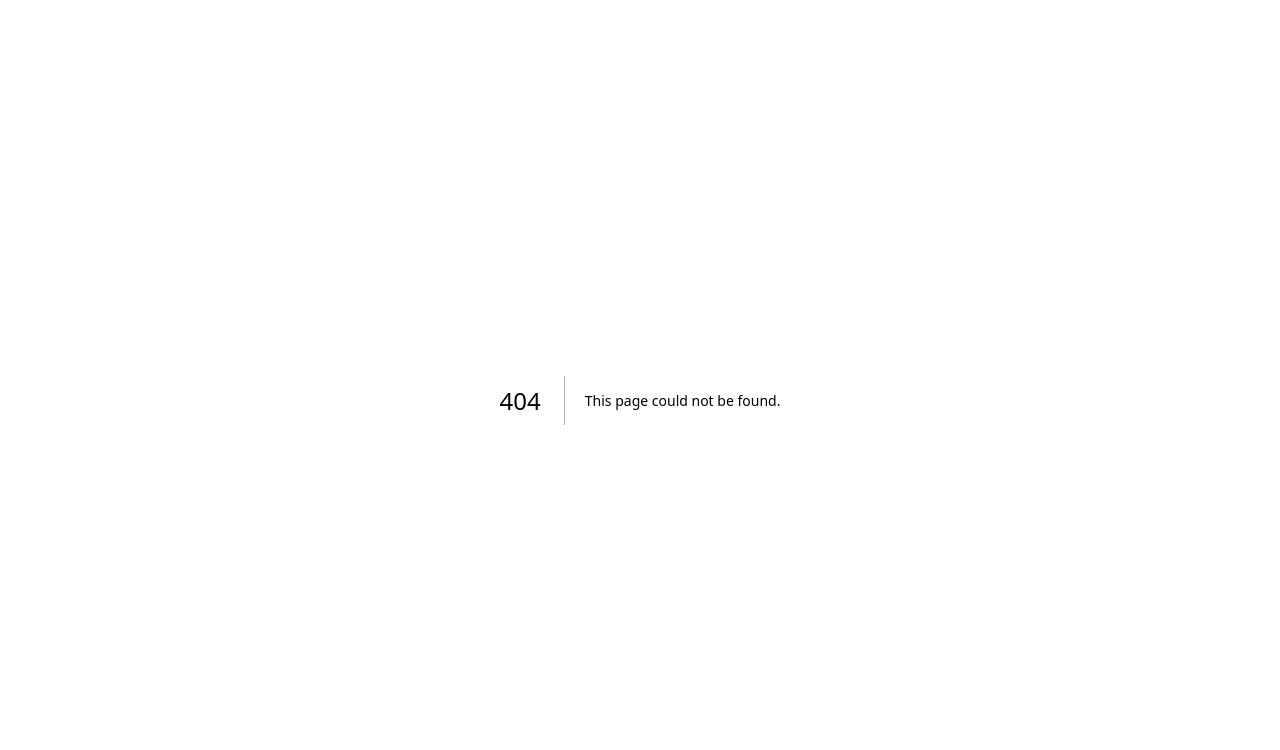
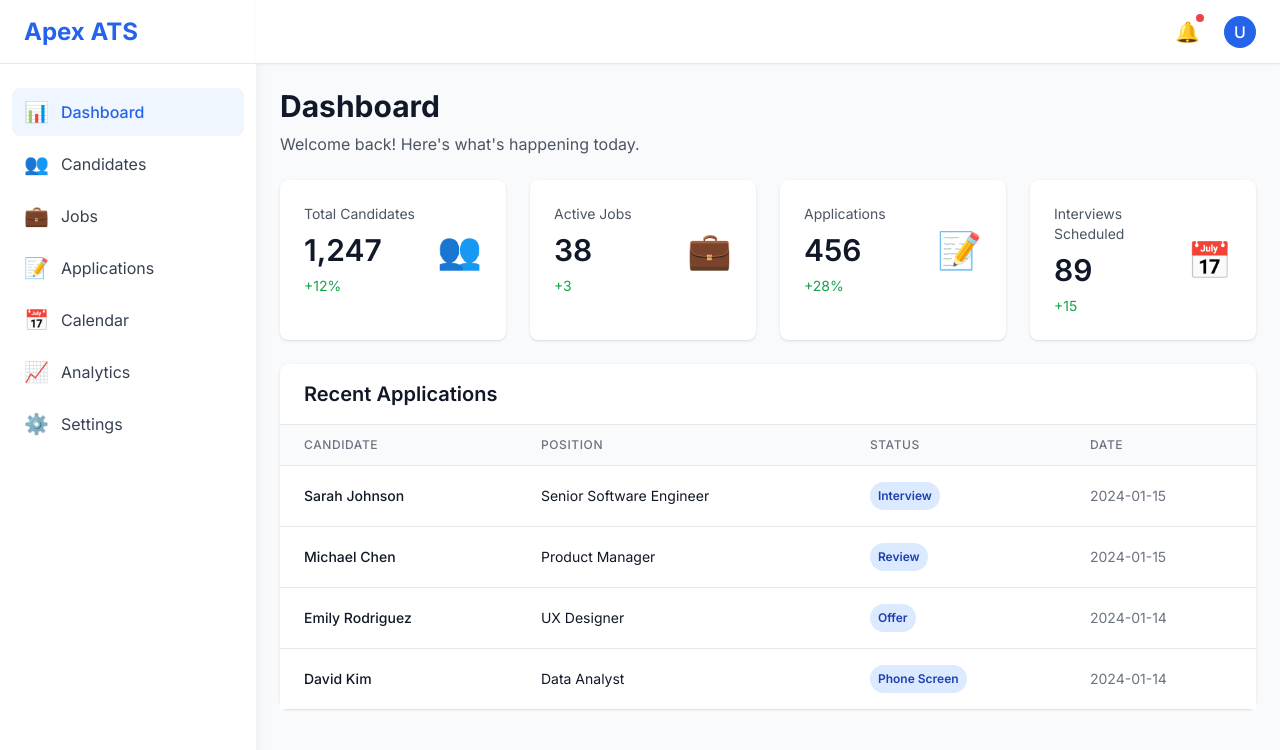
Before and after one commit to 3bi-io/apex-ats, a Next.js app: page /dashboard in a window 1280 px wide. Before the commit this address had no page. Shown: the top 750 px of the page. Built offline with nearby package versions, Linux system fonts and the light colour scheme.

Commit message:
Add DashboardPage component with stats and applications

```diff
--- /dev/null
+++ b/app/dashboard/page.tsx
@@ -0,0 +1,91 @@
+import DashboardLayout from '../components/DashboardLayout';
+
+export default function DashboardPage() {
+  const stats = [
+    { label: 'Total Candidates', value: '1,247', change: '+12%', icon: '👥' },
+    { label: 'Active Jobs', value: '38', change: '+3', icon: '💼' },
+    { label: 'Applications', value: '456', change: '+28%', icon: '📝' },
+    { label: 'Interviews Scheduled', value: '89', change: '+15', icon: '📅' },
+  ];
+
+  const recentApplications = [
+    { id: 1, candidate: 'Sarah Johnson', position: 'Senior Software Engineer', status: 'Interview', date: '2024-01-15' },
+    { id: 2, candidate: 'Michael Chen', position: 'Product Manager', status: 'Review', date: '2024-01-15' },
+    { id: 3, candidate: 'Emily Rodriguez', position: 'UX Designer', status: 'Offer', date: '2024-01-14' },
+    { id: 4, candidate: 'David Kim', position: 'Data Analyst', status: 'Phone Screen', date: '2024-01-14' },
+  ];
+
+  return (
+    <DashboardLayout>
+      <div className="space-y-6">
+        <div>
+          <h1 className="text-3xl font-bold text-gray-900">Dashboard</h1>
+          <p className="mt-2 text-gray-600">Welcome back! Here's what's happening today.</p>
+        </div>
+
+        {/* Stats Grid */}
+        <div className="grid grid-cols-1 gap-6 sm:grid-cols-2 lg:grid-cols-4">
+          {stats.map((stat) => (
+            <div key={stat.label} className="bg-white rounded-lg shadow p-6">
+              <div className="flex items-center justify-between">
+                <div>
+                  <p className="text-sm text-gray-600">{stat.label}</p>
+                  <p className="mt-2 text-3xl font-semibold text-gray-900">{stat.value}</p>
+                  <p className="mt-2 text-sm text-green-600">{stat.change}</p>
+                </div>
+                <div className="text-4xl">{stat.icon}</div>
+              </div>
+            </div>
+          ))}
+        </div>
+
+        {/* Recent Applications */}
+        <div className="bg-white rounded-lg shadow">
+          <div className="px-6 py-4 border-b border-gray-200">
+            <h2 className="text-xl font-semibold text-gray-900">Recent Applications</h2>
+          </div>
+          <div className="overflow-x-auto">
+            <table className="min-w-full divide-y divide-gray-200">
+              <thead className="bg-gray-50">
+                <tr>
+                  <th className="px-6 py-3 text-left text-xs font-medium text-gray-500 uppercase tracking-wider">
+                    Candidate
+                  </th>
+                  <th className="px-6 py-3 text-left text-xs font-medium text-gray-500 uppercase tracking-wider">
+                    Position
+                  </th>
+                  <th className="px-6 py-3 text-left text-xs font-medium text-gray-500 uppercase tracking-wider">
+                    Status
+                  </th>
+                  <th className="px-6 py-3 text-left text-xs font-medium text-gray-500 uppercase tracking-wider">
+                    Date
+                  </th>
+                </tr>
+              </thead>
+              <tbody className="bg-white divide-y divide-gray-200">
+                {recentApplications.map((app) => (
+                  <tr key={app.id} className="hover:bg-gray-50 cursor-pointer">
+                    <td className="px-6 py-4 whitespace-nowrap">
+                      <div className="text-sm font-medium text-gray-900">{app.candidate}</div>
+                    </td>
+                    <td className="px-6 py-4 whitespace-nowrap">
+                      <div className="text-sm text-gray-900">{app.position}</div>
+                    </td>
+                    <td className="px-6 py-4 whitespace-nowrap">
+                      <span className="px-2 py-1 inline-flex text-xs leading-5 font-semibold rounded-full bg-blue-100 text-blue-800">
+                        {app.status}
+                      </span>
+                    </td>
+                    <td className="px-6 py-4 whitespace-nowrap text-sm text-gray-500">
+                      {app.date}
+                    </td>
+                  </tr>
+                ))}
+              </tbody>
+            </table>
+          </div>
+        </div>
+      </div>
+    </DashboardLayout>
+  );
+}
```
